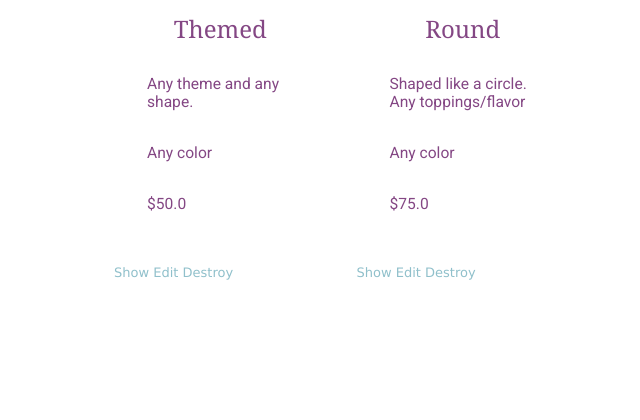
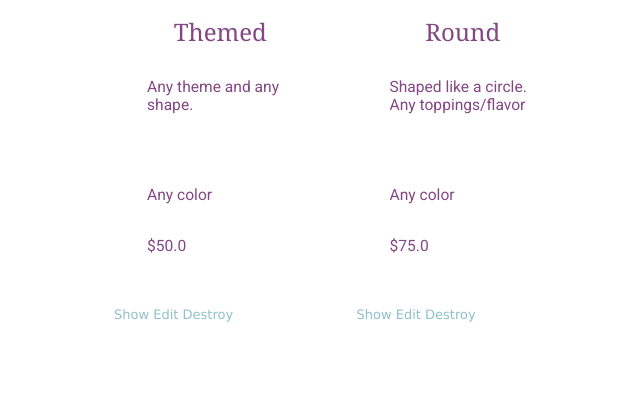
Before and after one commit to callanccook/Rails-App, a Rails app: page /products in a window 1280 px wide; the page is wider, and only the part inside the window is pictured. Shown: the part 1125-1545 px from the top of that part, without its empty margins (56-696 px from the left). Run offline with Rails 7, Linux system fonts and the light colour scheme; data comes from the database, SQL or seed files in the repository; style sheets or scripts are compiled from the project's sources; some libraries are stand-ins or nearby versions; some web fonts are replaced.

Commit message:
fixed spacing issue in products page

```diff
--- a/app/assets/stylesheets/products.scss
+++ b/app/assets/stylesheets/products.scss
@@ -103,3 +103,8 @@
 a:hover {
     color: #1f99a4;
 }
+
+.description {
+    height: 75px;
+    overflow: auto;
+}
--- a/app/controllers/products_controller.rb
+++ b/app/controllers/products_controller.rb
@@ -4,7 +4,7 @@
   # GET /products
   # GET /products.json
   def index
-    @products = Product.limit(6)
+    @products = Product.limit(8)
   end
 
   # GET /products/1
--- a/app/views/products/_product.html.erb
+++ b/app/views/products/_product.html.erb
@@ -1,7 +1,7 @@
 <div class="col-sm-6 col-md-4 col-lg-3">
   <%= image_tag product.image_url, :class => "product-image" %>
   <a href="#"><h3><%= product.name %></h3></a>
-  <p><%= product.description %></p>
+  <p class="description" maxlength="100"><%= product.description %></p>
   <p><%= product.color %></p>
   <p>$<%= product.price %></p>
   <br>
```
